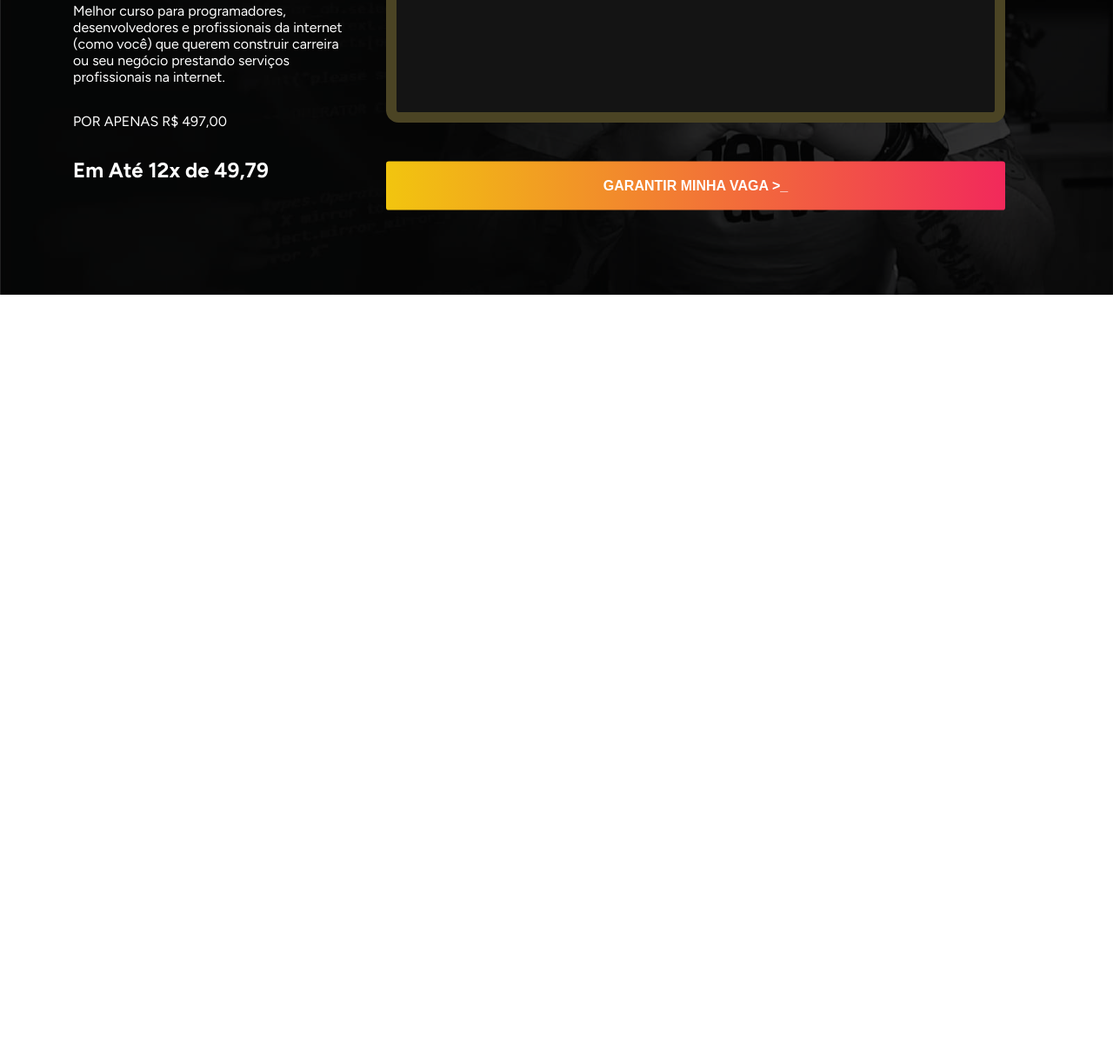
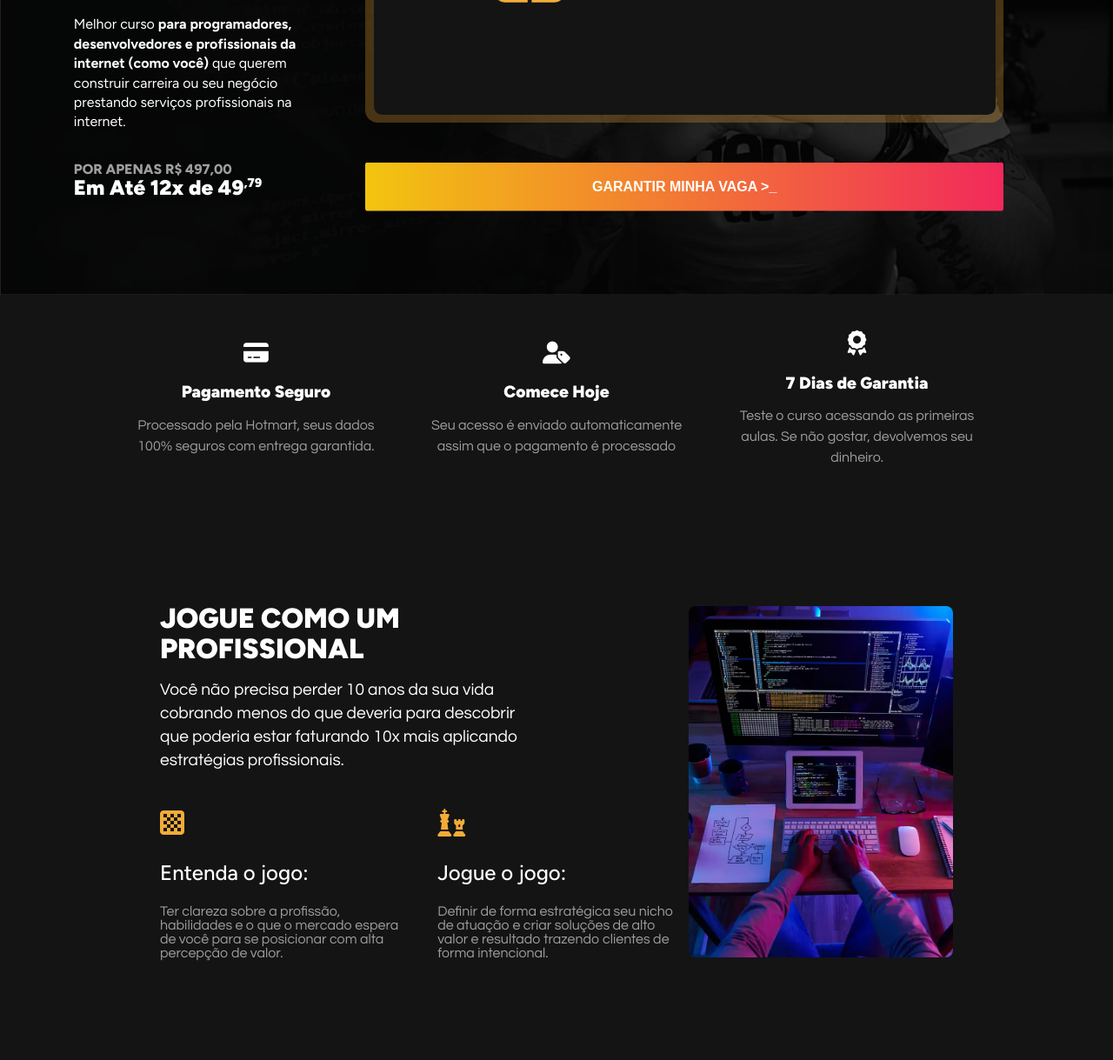
Before and after one commit to Rodney-JM/upinsideclone, a plain HTML site: page index.html in a window 1280 px wide. Shown: the part 381-1600 px from the top of the page at 87% size. Before the commit the page ends 800 px from the top, so only its background shows below. Drawn offline with Linux system fonts and the light colour scheme.

Commit message:
change colors pallet

```diff
--- a/index.html
+++ b/index.html
@@ -8,7 +8,11 @@
     <!-- Fonts -->
     <link rel="preconnect" href="https://fonts.googleapis.com">
     <link rel="preconnect" href="https://fonts.gstatic.com" crossorigin>
-    <link href="https://fonts.googleapis.com/css2?family=Figtree:ital,wght@0,300..900;1,300..900&family=Montserrat:ital,wght@0,100..900;1,100..900&display=swap" rel="stylesheet">
+    <link href="https://fonts.googleapis.com/css2?family=Figtree:ital,wght@0,300..900;1,300..900&family=Questrial&display=swap" rel="stylesheet">
+
+    <!-- icons -->
+    <link rel="stylesheet" href="https://cdnjs.cloudflare.com/ajax/libs/font-awesome/6.5.0/css/all.min.css">
+
 
     <!-- CSS -->
     <link rel="stylesheet" href="./src/styles/main.css">
@@ -18,19 +22,61 @@
         <section class="sec_1">
             <div class="sec_1_content">
                 <img src="./src/assets/images/Logo-White-300x91.png.webp" alt="Profissão Programador logo">
-                <h2>Se livre do looping <br> de projetos baratos <br> e <span>fature alto todos <br> os meses</span></h2>
-                <p>Melhor curso para programadores, desenvolvedores e profissionais da internet (como você) que querem construir carreira ou seu negócio prestando serviços profissionais na internet.</p>
+                <h2>Se livre do looping de projetos baratos e <span>fature alto todos  os meses</span></h2>
+                <p>Melhor curso <b>para programadores, desenvolvedores e profissionais da internet (como você)</b> que querem construir carreira ou seu negócio prestando serviços profissionais na internet.</p>
 
-                <p class="desc_secundary">POR APENAS R$ 497,00</p>
-                <h2 class="desc">Em Até 12x de 49,79</h2>
+                <div class="prices">
+                    <p class="desc_secundary">POR APENAS R$ 497,00</p>
+                    <h2 class="desc">Em Até 12x de 49<sup>,79</sup></h2>
+                </div>
             </div>
             <div class="sec_1_image_container">
                 <div class="sec_1_image_container_intern">
-                    <img src="./src/assets/images/Logo-White-768x232.png.webp" alt="Imagem logo Profissão Programador">
+                    <div class="image_wrapper">
+                        <img src="./src/assets/images/Logo-White-768x232.png.webp" alt="Imagem logo Profissão Programador">
+                    </div>
                 </div>
                 <button class="button">Garantir minha vaga <span>>_</span></button>
             </div>
         </section>
+        <section class="sec_2">
+            <div class="block">
+                <i class="fa-solid fa-credit-card"></i>
+                <h2 class="block_text">Pagamento Seguro</h2>
+                <p class="block_p">Processado pela Hotmart, seus dados 100% seguros com entrega garantida.</p>
+            </div>
+            <div class="block">
+                <i class="fa-solid fa-user-tag"></i>
+                <h2 class="block_text">Comece Hoje</h2>
+                <p class="block_p">Seu acesso é enviado automaticamente assim que o pagamento é processado</p>
+            </div>
+            <div class="block">
+                <i class="fa-solid fa-award"></i>
+                <h2 class="block_text">7 Dias de Garantia</h2>
+                <p class="block_p">Teste o curso acessando as primeiras aulas. Se não gostar, devolvemos seu dinheiro.</p>
+            </div>
+        </section>
+        <section class="sec_3">
+            <div class="sec_3_content">
+                <h1>Jogue como um profissional</h1>
+                <p>Você não precisa perder 10 anos da sua vida cobrando menos do que deveria para descobrir que poderia estar faturando 10x mais aplicando estratégias profissionais.</p>
+                <div>
+                    <article>
+                        <i class="fa-solid fa-chess-board"></i>
+                        <h2>Entenda o jogo:</h2>
+                        <p>Ter clareza sobre a profissão, habilidades e o que o mercado espera de você para se posicionar com alta percepção de valor.</p>
+                    </article>
+                    <article>
+                        <i class="fa-solid fa-chess"></i>
+                        <h2>Jogue o jogo:</h2>
+                        <p>Definir de forma estratégica seu nicho de atuação e criar soluções de alto valor e resultado trazendo clientes de forma intencional.</p>
+                    </article>
+                </div>
+            </div>
+            <figure>
+                <img src="./src/assets/images/dev-programming.jpeg.webp" alt="Desenvolvedor programando">
+            </figure>
+        </section>
     </main>
 </body>
 </html>
--- /dev/null
+++ b/src/styles/animations.css
@@ -0,0 +1,11 @@
+@keyframes btnAn {
+    0%{
+        transform: translateY(0px);
+    }
+    50%{
+        transform: translateY(5px);
+    }
+    100%{
+        transform: translateY(0px);
+    }
+}
--- a/src/styles/colors.css
+++ b/src/styles/colors.css
@@ -3,7 +3,7 @@
 
     --bg-color-gradient-1: rgba(0, 0, 0, 0.874);
     --bg-color-gradient-2: #121212d0;
-    --border-color-image: #a5934061;
+    --border-color-image: #f2ab3847;
     --bg-color-gradient-button-1: #f2c50f;
     --bg-color-gradient-button-2: #f2295b;
     --bg-color-text-1: #f2ab38;
--- a/src/styles/main.css
+++ b/src/styles/main.css
@@ -1,2 +1,4 @@
 @import url(reset.css);
 @import url(sec1.css);
+@import url(sec2.css);
+@import url(sec3.css);
--- a/src/styles/sec1.css
+++ b/src/styles/sec1.css
@@ -1,9 +1,11 @@
 @import url(colors.css);
+@import url(animations.css);
 
 .sec_1 {
     display: flex;
     justify-content: center;
     align-items: center;
+    gap: 2%;
 
     height: 90vh;
 
@@ -34,7 +36,7 @@
 }
 
 .sec_1_content{
-    width: 25%;
+    width: 21%;
 
     display: flex;
     flex-direction: column;
@@ -54,8 +56,37 @@
 }
 
 .sec_1_content img{
-    width: 60%;
+    width: 70%;
 }
+
+/* Conteúdo 1 parte */
+
+.sec_1_content h2>span{
+    background-color: var(--bg-color-text-1);
+    color: black;
+}
+
+.sec_1_content p{
+    line-height: 1.4em;
+}
+
+.prices .desc_secundary{
+    color: var(--text-color-secundary);
+    font-weight: 800;
+    font-size: 1em;
+
+    margin-bottom: -.3rem;
+}
+
+.prices .desc{
+    font-weight: 900;
+}
+
+.prices .desc>sup{
+    font-size: .6em;
+}
+
+/* Conteúdo 1 parte */
 
 .sec_1_image_container{
     display: flex;
@@ -64,21 +95,28 @@
     align-items: center;
 }
 
-.sec_1_image_container_intern img{
-    width: 100%;
-    padding: 10%;
+.sec_1_image_container_intern {
+    width: 90%;
+    padding: 0.6rem;
+    background-color: var(--border-color-image);
+    border-radius: 0.9rem;
+    margin-bottom: 5%;
 }
 
-.sec_1_image_container_intern{
-    width: 90%;
+.image_wrapper {
+    background-color: var(--bg-color-section-2);
+    padding: 18% .9rem;
+    border-radius: 0.6rem;
+    overflow: hidden;
+}
+
+.image_wrapper img {
+    width: 70%;
+    margin: 0 auto;
     height: auto;
-    border: .8rem solid var(--border-color-image);
-    border-radius: 0.9rem;
-    background-color: var(--bg-color-section-2);
-    margin-bottom: 5%;
+    display: block;
+}
 
-    padding: 10%;
-}
 
 .sec_1_image_container button{
     width: 90%;
@@ -98,15 +136,3 @@
     transition: all 0.2s ease;
     animation: btnAn infinite 1.5s;
 }
-
-@keyframes btnAn {
-    0%{
-        transform: translateY(0px);
-    }
-    50%{
-        transform: translateY(5px);
-    }
-    100%{
-        transform: translateY(0px);
-    }
-}
--- /dev/null
+++ b/src/styles/sec2.css
@@ -0,0 +1,49 @@
+@import url(colors);
+
+.sec_2{
+    width: 100%;
+    height: 30vh;
+
+    background-color: var(--bg-color-section-2);
+
+    display: flex;
+    justify-content: center;
+    align-items: center;
+    gap: 3%;
+}
+
+.block{
+    width: 24%;
+
+    text-align: center;
+    color: white;
+    font-family: "Figtree", sans-serif;
+    display: flex;
+    flex-direction: column;
+    justify-content: center;
+    align-items: center;
+
+    gap: .9em;
+}
+
+.block_text{
+    font-size: 1.2em;
+    font-weight: 900;
+    margin-top: .3em;
+}
+
+.block_p{
+    color: var(--text-color-secundary);
+    font-weight: 500;
+    font-family: "Questrial", sans-serif;
+    line-height: 1.5em;
+}
+
+.block .fa-solid{
+    font-size: 1.6em;
+    font-weight: 900;
+}
+
+.block .fa-award{
+    font-size: 1.8em;
+}
--- /dev/null
+++ b/src/styles/sec3.css
@@ -0,0 +1,89 @@
+@import url(colors.css);
+
+
+.sec_3 {
+    width: 100%;
+    height: 80vh;
+
+    background-color: var(--bg-color-section-2);
+
+    display: grid;
+    grid-template-columns: 1fr 1fr;
+    align-items: center;
+    justify-items: center;
+    padding: 2rem;
+}
+
+.sec_3_content {
+    display: flex;
+    flex-direction: column;
+    justify-content: center;
+    align-items: center;
+}
+
+.sec_3_content h1{
+    width: 50%;
+    line-height: 1.1em;
+    font-size: 2em;
+    font-family: "Figtree", sans-serif;
+    font-weight: 900;
+    text-transform: uppercase;
+    color: white;
+}
+
+.sec_3_content >p:first-of-type{
+    color: white;
+    font-family: "Questrial", sans-serif;
+    font-size: 1.2em;
+    font-weight: 400;
+    line-height: 1.4em;
+    width: 70%;
+    margin-left: 20%;
+
+    margin-top: 1rem;
+}
+
+.sec_3 figure {
+    display: flex;
+    justify-content: center;
+}
+
+.sec_3 figure img {
+    width: 50%;
+    height: auto;
+    border-radius: 0.5rem;
+}
+
+.sec_3_content div{
+    width: 100%;
+    display: flex;
+    justify-content: center;
+    align-items: center;
+    margin-left: 50%;
+    gap: 5%;
+}
+
+.sec_3_content div article{
+    width: 50%;
+    margin-top: 7%;
+}
+
+.sec_3_content div article> i{
+    color: var(--bg-icons-color);
+    margin-bottom: 10%;
+    font-size: 2rem;
+}
+
+.sec_3_content div article> h2{
+    font-family: "Figtree", Sans-serif;
+    font-size: 1.5em;
+    font-weight: 500;
+    line-height: 1.1em;
+    color: white;
+}
+
+.sec_3_content div article> p{
+    margin-top: 8%;
+    font-family: "Questrial", sans-serif;
+    color: var(--text-color-secundary);
+}
```
